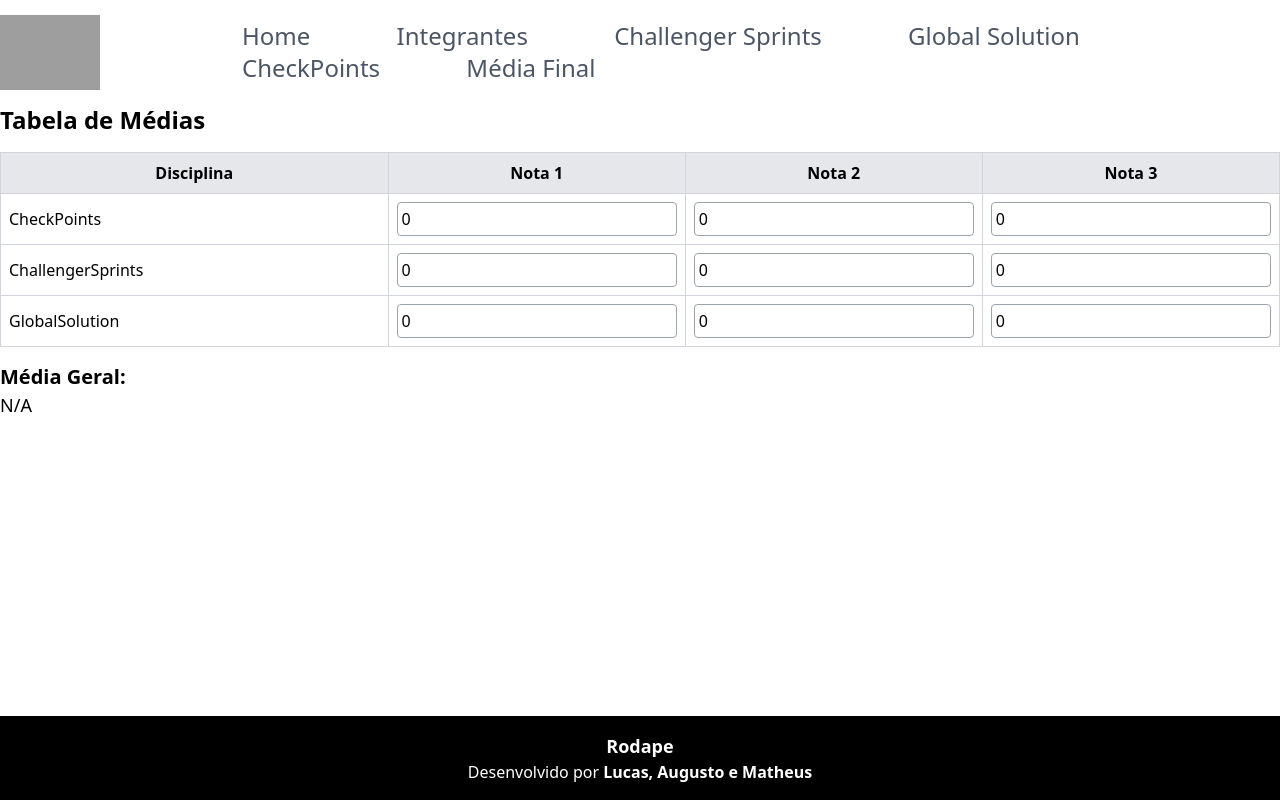
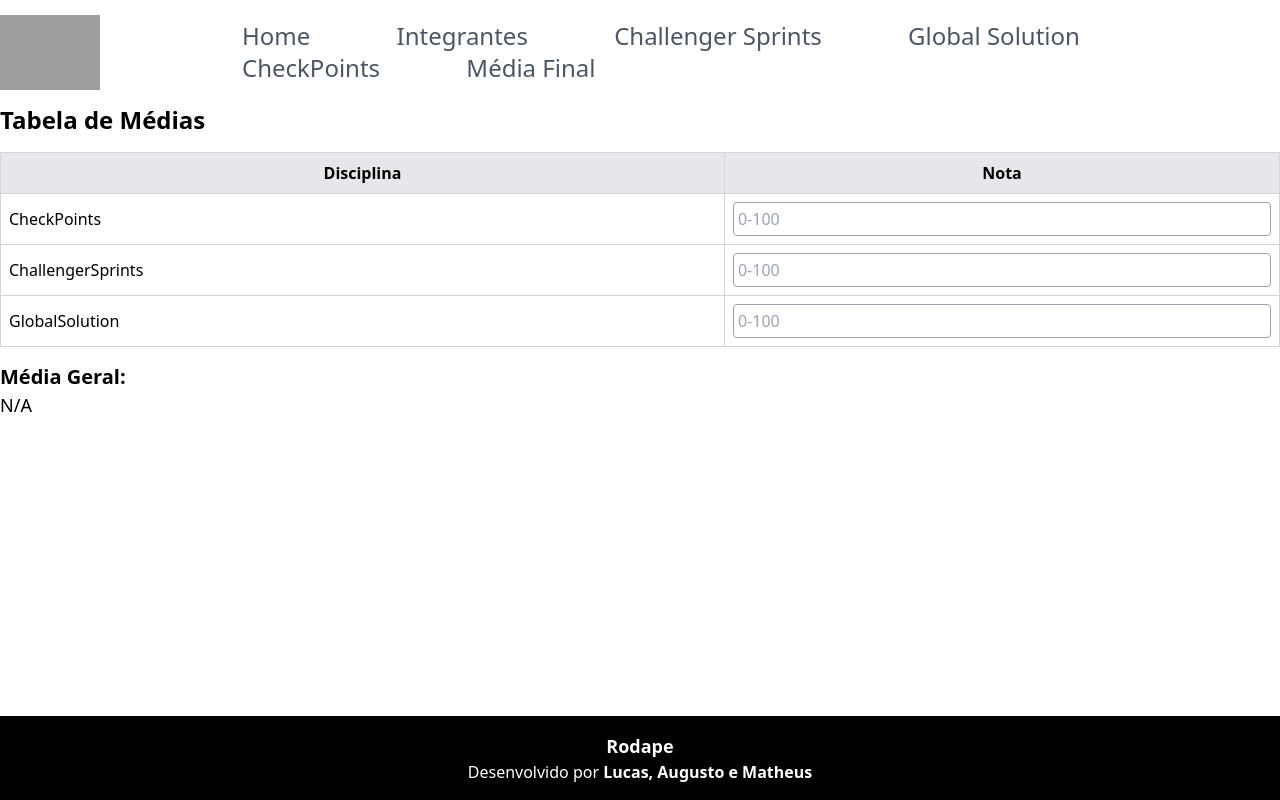
Before and after one commit to lopeslyra10/CP6---Front, a Next.js app in the folder cp6-front/: page /avaliacoes/MediaFinal in a window 1280 px wide. Built offline with nearby package versions, Linux system fonts and the light colour scheme; grey boxes are pictures that could not be loaded.

Commit message:
Atualizando media final

```diff
--- a/cp6-front/src/app/avaliacoes/MediaFinal/page.tsx
+++ b/cp6-front/src/app/avaliacoes/MediaFinal/page.tsx
@@ -1,46 +1,38 @@
-"use client"; // Adicione esta linha se necessário
+"use client"
 import { useState } from 'react';
 
 type Notas = {
-  CheckPoints: number[];
-  ChallengerSprints: number[];
-  GlobalSolution: number[];
+  CheckPoints: number | null;
+  ChallengerSprints: number | null;
+  GlobalSolution: number | null;
 };
 
 const MediaTabela: React.FC = () => {
   const [notas, setNotas] = useState<Notas>({
-    CheckPoints: [0, 0, 0], // 3 notas para CheckPoints
-    ChallengerSprints: [0, 0, 0], // 3 notas para Challenger Sprints
-    GlobalSolution: [0, 0, 0], // 3 notas para Global Solution
+    CheckPoints: null, // Uma nota para CheckPoints
+    ChallengerSprints: null, // Uma nota para Challenger Sprints
+    GlobalSolution: null, // Uma nota para Global Solution
   });
 
-  const handleNotaChange = (disciplina: keyof Notas, index: number, value: string) => {
-    const updatedNotas = { ...notas };
+  const handleNotaChange = (disciplina: keyof Notas, value: string) => {
     const nota = parseFloat(value);
 
-    // Verifica se a nota está entre 0 e 100
+    // Atualiza a nota se o valor estiver entre 0 e 100
     if (nota >= 0 && nota <= 100) {
-      updatedNotas[disciplina][index] = nota; // Atualiza a nota
+      setNotas((prevNotas) => ({ ...prevNotas, [disciplina]: nota }));
     } else if (value === '') {
-      updatedNotas[disciplina][index] = 0; // Reseta a nota se o campo estiver vazio
+      setNotas((prevNotas) => ({ ...prevNotas, [disciplina]: null })); // Reseta a nota se o campo estiver vazio
     }
-
-    setNotas(updatedNotas);
   };
 
   const calcularMedia = () => {
-    const notasValidas = [
-      ...notas.CheckPoints.filter(nota => nota > 0),
-      ...notas.ChallengerSprints.filter(nota => nota > 0),
-      ...notas.GlobalSolution.filter(nota => nota > 0),
-    ]; // Junta todas as notas válidas
+    const notasValidas = Object.values(notas).filter(nota => nota !== null) as number[]; // Junta todas as notas válidas
 
     if (notasValidas.length === 0) return 'N/A'; // Se não houver notas válidas, retorna 'N/A'
 
     const soma = notasValidas.reduce((acc, curr) => acc + curr, 0);
     return (soma / notasValidas.length).toFixed(2); // Calcula a média
   };
-
 return (
     <div className="overflow-x-auto">
       <h1 className="text-2xl font-bold mb-4">Tabela de Médias</h1>
@@ -48,28 +40,24 @@ const MediaTabela: React.FC = () => {
         <thead>
           <tr className="bg-gray-200">
             <th className="border border-gray-300 p-2">Disciplina</th>
-            <th className="border border-gray-300 p-2">Nota 1</th>
-            <th className="border border-gray-300 p-2">Nota 2</th>
-            <th className="border border-gray-300 p-2">Nota 3</th>
+            <th className="border border-gray-300 p-2">Nota</th>
           </tr>
         </thead>
         <tbody>
           {Object.keys(notas).map((disciplina) => (
             <tr key={disciplina}>
               <td className="border border-gray-300 p-2">{disciplina}</td>
-              {[0, 1, 2].map((index) => (
-                <td key={index} className="border border-gray-300 p-2">
+              <td className="border border-gray-300 p-2">
                 <input
                   type="number"
-                    value={notas[disciplina as keyof Notas][index]}
-                    onChange={(e) => handleNotaChange(disciplina as keyof Notas, index, e.target.value)}
+                  value={notas[disciplina as keyof Notas] ?? ''} // Garantindo que o valor não seja null
+                  onChange={(e) => handleNotaChange(disciplina as keyof Notas, e.target.value)}
                   className="border border-gray-400 p-1 rounded w-full"
                   placeholder="0-100"
                   min="0"
                   max="100"
                 />
               </td>
-              ))}
             </tr>
           ))}
         </tbody>
```
Lines whose indentation alone changed are shown as unchanged.
